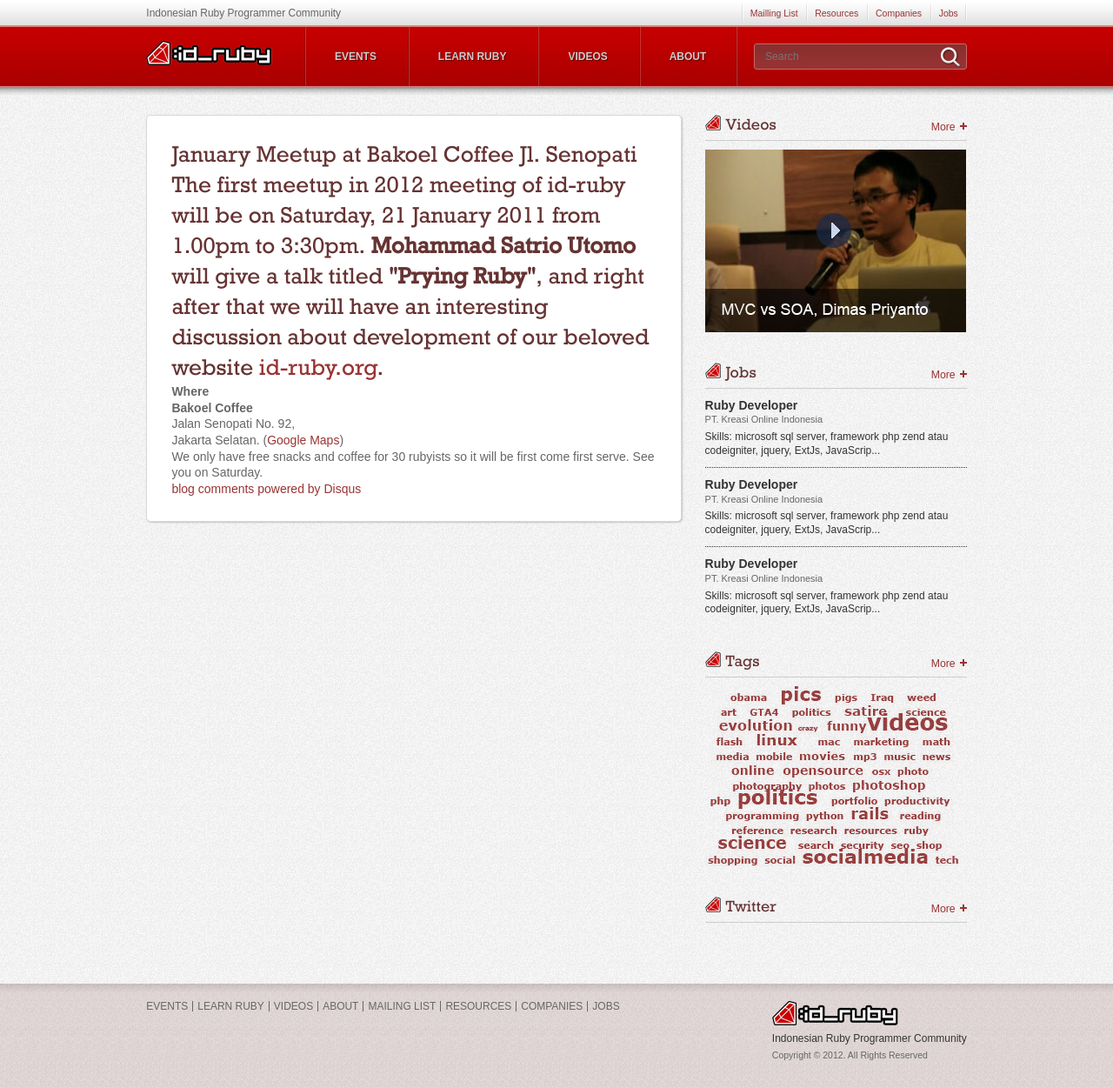
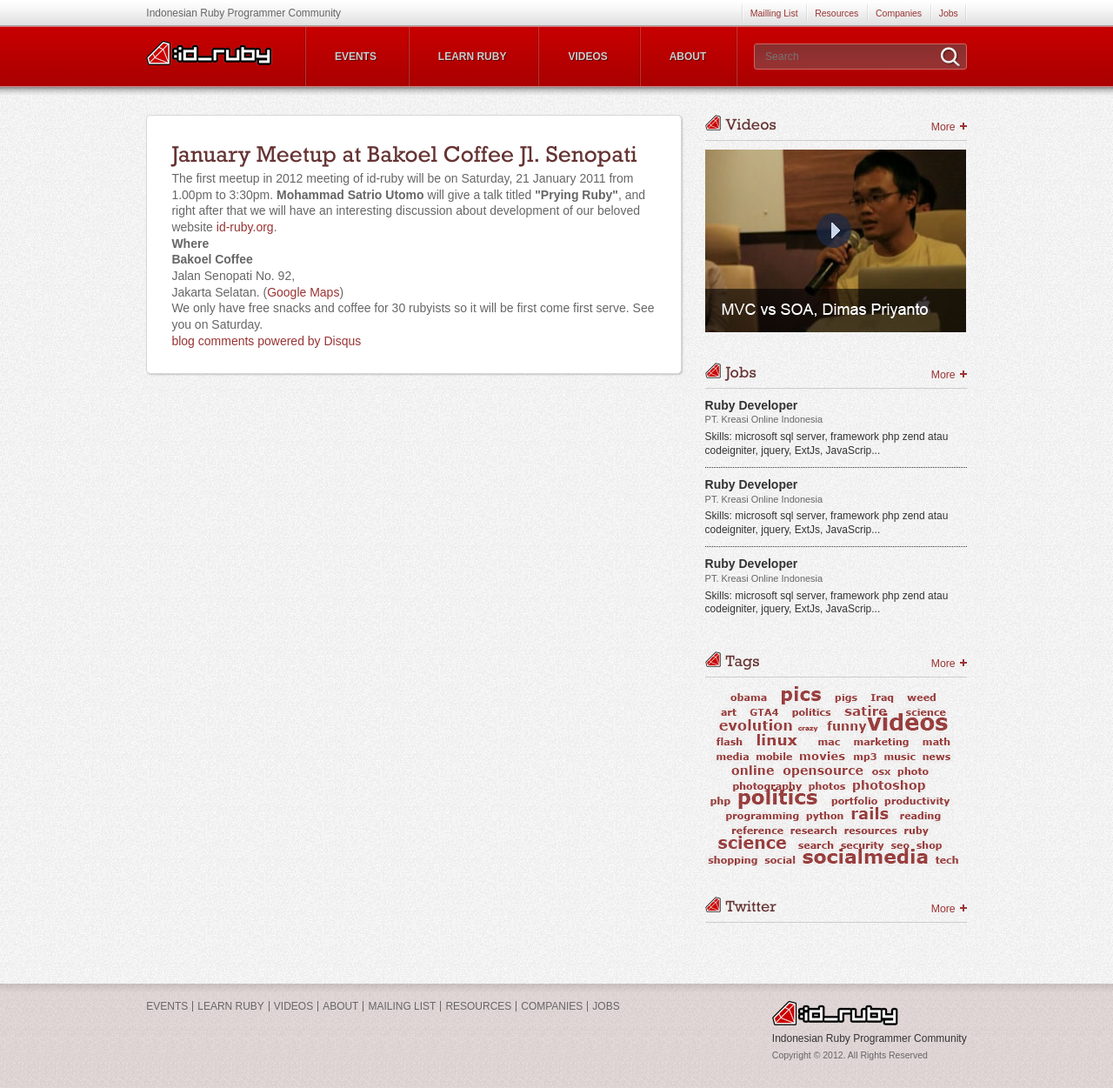
Before and after one commit to id-ruby/id-ruby.github.com, a Jekyll site: the page built from events/_posts/2012-01-18-january-2012-meetup.html, in a window 1280 px wide. Shown: the whole page at 87% size. Built offline with Jekyll 4.4.1, drawn with Linux system fonts in a browser that asks for light colours; nearby versions of some CDN libraries; comment, search, counter and statistics services are not loaded.

```diff
--- a/events/_posts/2012-01-18-january-2012-meetup.html
+++ b/events/_posts/2012-01-18-january-2012-meetup.html
@@ -6,7 +6,7 @@ author: Achmad Gozali
 nick: gozali
 ---
 
-<h1>January Meetup at Bakoel Coffee Jl. Senopati<h1>
+<h1>January Meetup at Bakoel Coffee Jl. Senopati</h1>
 
 <p>The first meetup in 2012 meeting of id-ruby will be on Saturday, 21 January 2011 from 1.00pm to 3:30pm. <strong>Mohammad Satrio Utomo</strong> will give a talk titled <strong>"Prying Ruby"</strong>, and right after that we will have an interesting discussion about development of our beloved website <a href="http://id-ruby.org">id-ruby.org</a>.</p>
 
```
